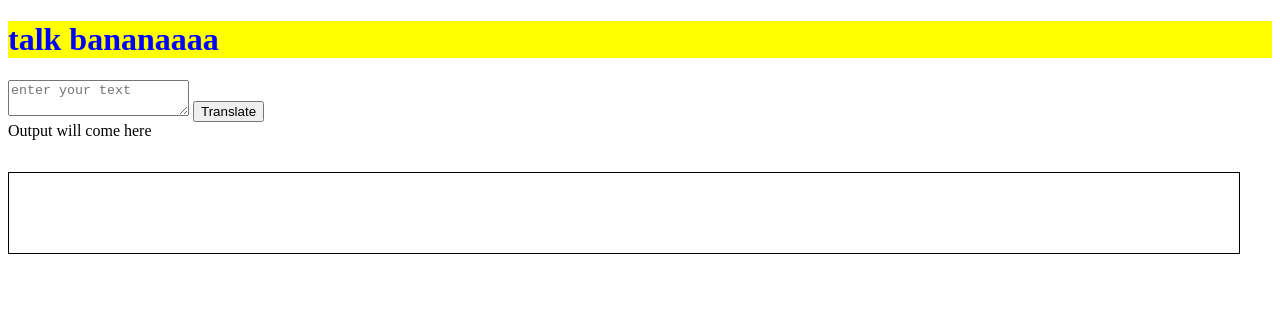
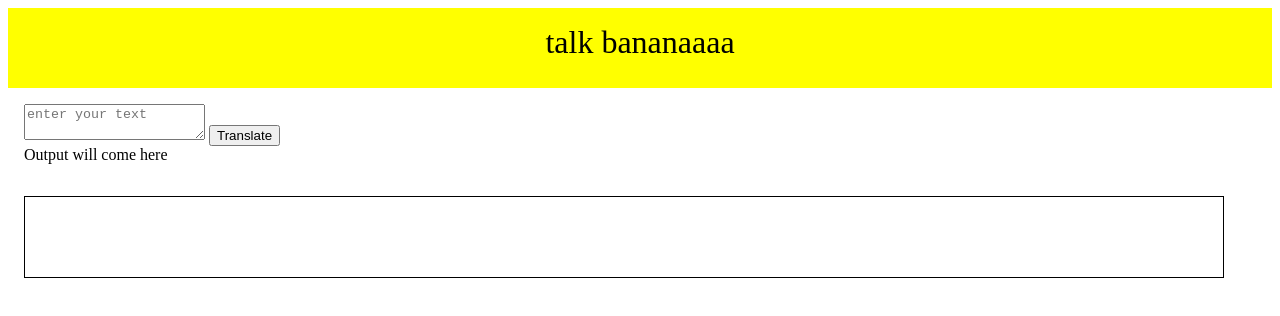
Before and after one commit to aqsaaqeel/banana-speak, a plain HTML site: page index.html in a window 1280 px wide. Drawn offline with Linux system fonts and the light colour scheme.

Commit message:
refactor :changed the styles

```diff
--- a/index.html
+++ b/index.html
@@ -8,16 +8,20 @@
     <title>Banana speak</title>
 </head>
 <body>
-    <header class="header">
-        <h1 id="heading1">talk bananaaaa</h1>
-    </header>
+    <nav>
+    <div class="header">
+        talk bananaaaa
+    </div>
+    </nav>
+    <main>
+    <textarea id="txt-input"placeholder = "enter your text"></textarea>
 
-    <textarea id="txt-input"placeholder = "enter your text"></textarea>
     <button id="btn-translate">Translate</button>
 
     <div>Output will come here </div>
     <div id ="output"></div>
 
+    </main>
 </body>
 <script src="app.js"></script>
 </html>
--- a/style.css
+++ b/style.css
@@ -1,12 +1,11 @@
-#heading1{
-    color:blue;
-}
+
 #txt-area{
-    width:80%;
-    height: 10vh;
+    size: 2rem;
     display: block;
     padding: 1rem;
-    margin: 1rem;
+    box-sizing:border-box;
+    margin top:1rem;
+    width:100%
 
 }
 #output{
@@ -18,4 +17,13 @@
 .header{
     color:black;
     background-color: yellow;
+    text-align: center;
+    height:3rem;
+    font-size: 2rem;
+    padding: 1rem;
 }
+main{
+    padding:1rem;
+    box-sizing:border-box;
+    display: block;
+}
```
